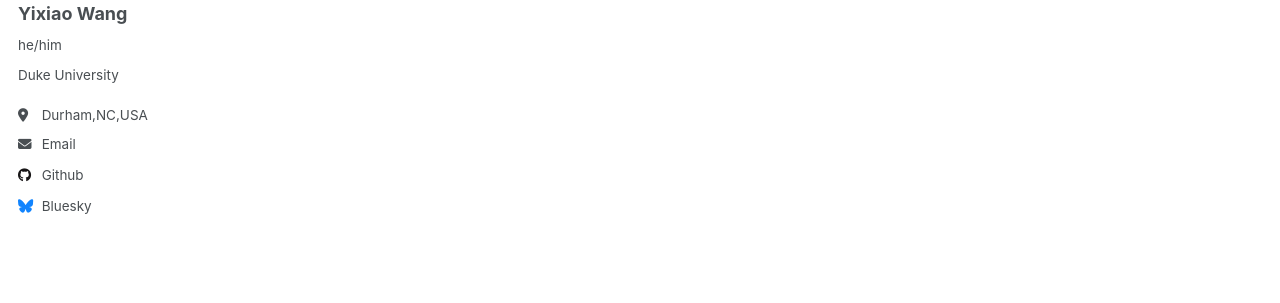
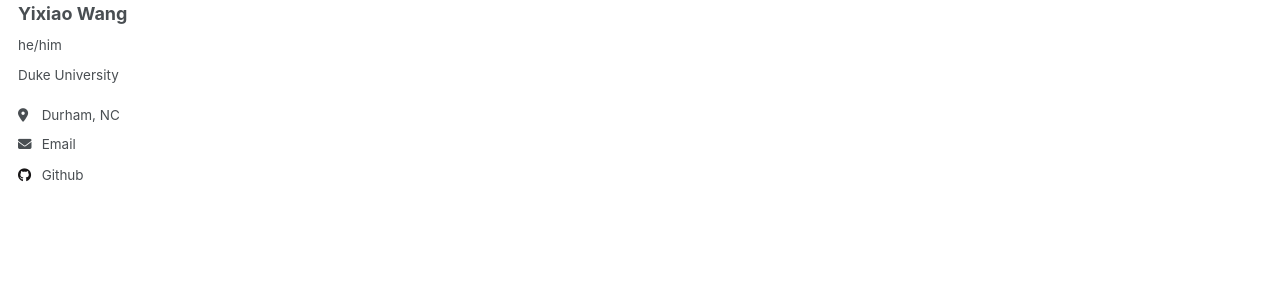
Before and after one commit to Yixiao-Wang-Stats/Yixiao-Wang-Stats.github.io, a Jekyll site: the page built from _pages/about.md, in a window 1280 px wide. Shown: the part 342-645 px from the top of the page. Built offline with Jekyll 4.4.1, drawn with Linux system fonts in a browser that asks for light colours; some of the changed lines change nothing that is shown.

Commit message:
Update _config.yml

```diff
--- a/_config.yml
+++ b/_config.yml
@@ -25,7 +25,7 @@ author:
   name             : "Yixiao Wang"
   pronouns         : "he/him"
   bio              : "Duke University"
-  location         : "Durham,NC,USA"
+  location         : "Durham, NC"
   uri              : # URL
   email            : "yixiao.wang@duke.edu"
 
@@ -42,12 +42,12 @@ author:
   bitbucket        : # Username - Update with your username on the site
   codepen          : # Username
   dribbble         : # Username
-  github           : "academicpages"
+  github           : "https://github.com/Yixiao-Wang-Stats"
   kaggle           : # Username
   stackoverflow    : # User number or user number and name (i.e., use "1" or "1/jeff-atwood")
 
   # Social media
-  bluesky          : "bsky.app" # Replace this with you Bluesky username
+  bluesky          : # "bsky.app" # Replace this with you Bluesky username
   facebook         : # Username
   flickr           : # Username
   foursquare       : # Username
```
